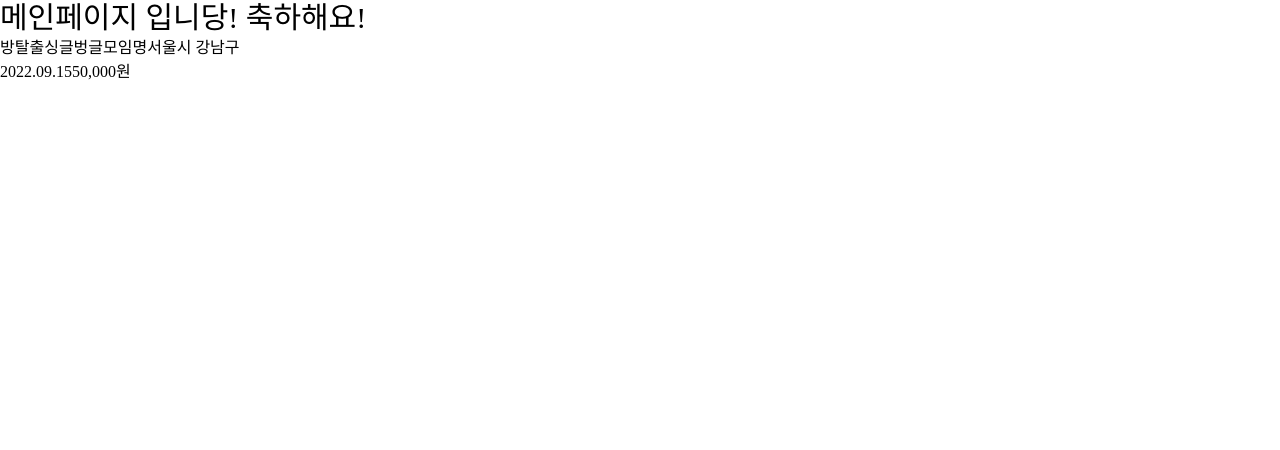
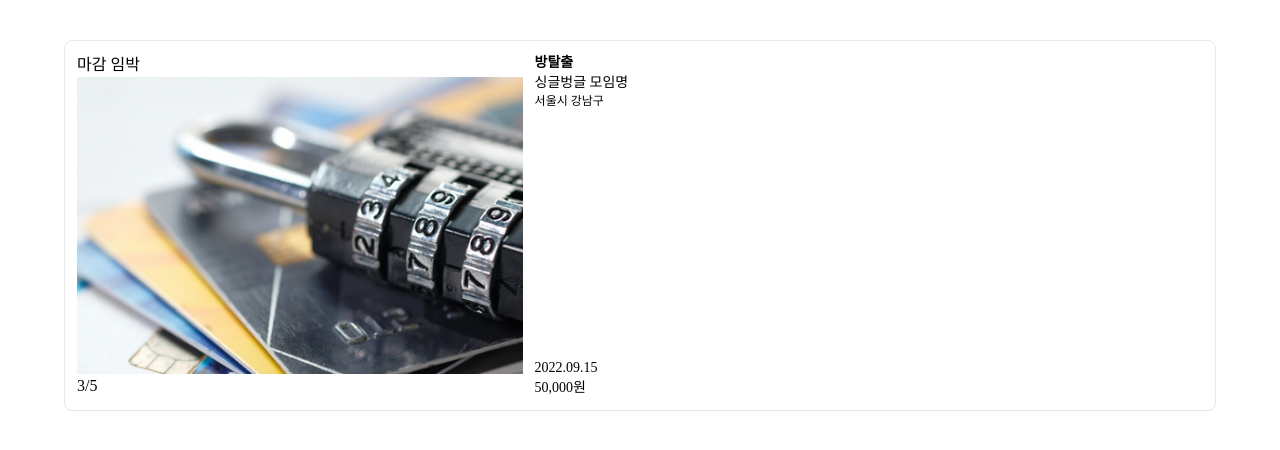
Before and after one commit to heua717/sgbg, a React (Create React App) app in the folder frontend/: page / in a window 1280 px wide. Shown: the top 450 px of the page. Built offline with nearby package versions, Linux system fonts and the light colour scheme; a web font is replaced by a local one.

Commit message:
feat:add main markup

```diff
--- a/frontend/src/components/cards/MeetingCard.tsx
+++ b/frontend/src/components/cards/MeetingCard.tsx
@@ -1,20 +1,28 @@
 const MeetingCard = () => {
   return (
-    <div>
+    <div className="w-per100 h-per100 flex flex-row border rounded-lg p-3">
       {/* 모임 이미지, 뱃지 */}
-      <div></div>
+      <div className="w-per40 mr-3">
+        <div>{`마감 임박`}</div>
+        <img
+          className=""
+          src={process.env.PUBLIC_URL + `/img/이색놀거리_방탈출.png`}
+          alt="소분류 카테고리 사진"
+        />
+        <div>{`${3}/${5}`}</div>
+      </div>
       {/* 모임 설명 */}
-      <div>
+      <div className="w-per60 flex flex-col justify-between">
         {/* 카테고리, 모임명, 위치 */}
-        <div>
-          <span>방탈출</span>
-          <span>싱글벙글모임명</span>
-          <span>서울시 강남구</span>
+        <div className="flex flex-col">
+          <span className="font-semibold text-sm">방탈출</span>
+          <span className="text-sm">싱글벙글 모임명</span>
+          <span className="text-xs">서울시 강남구</span>
         </div>
         {/* 모임일자, 가격 */}
-        <div>
-          <span>2022.09.15</span>
-          <span>50,000원</span>
+        <div className="flex flex-col">
+          <span className="text-sm">2022.09.15</span>
+          <span className="text-sm">50,000원</span>
         </div>
       </div>
     </div>
--- a/frontend/src/pages/Main.tsx
+++ b/frontend/src/pages/Main.tsx
@@ -2,8 +2,9 @@ import MeetingCard from "../components/cards/MeetingCard";
 const Main = () => {
   return (
     <div>
-      <p className="text-3xl">메인페이지 입니당! 축하해요!</p>
-      <MeetingCard></MeetingCard>
+      <div className="w-per90 m-auto mt-10">
+        <MeetingCard></MeetingCard>
+      </div>
     </div>
   );
 };
```
Also changed, not shown: frontend/public/img/이색놀거리_방탈출.png (added).
